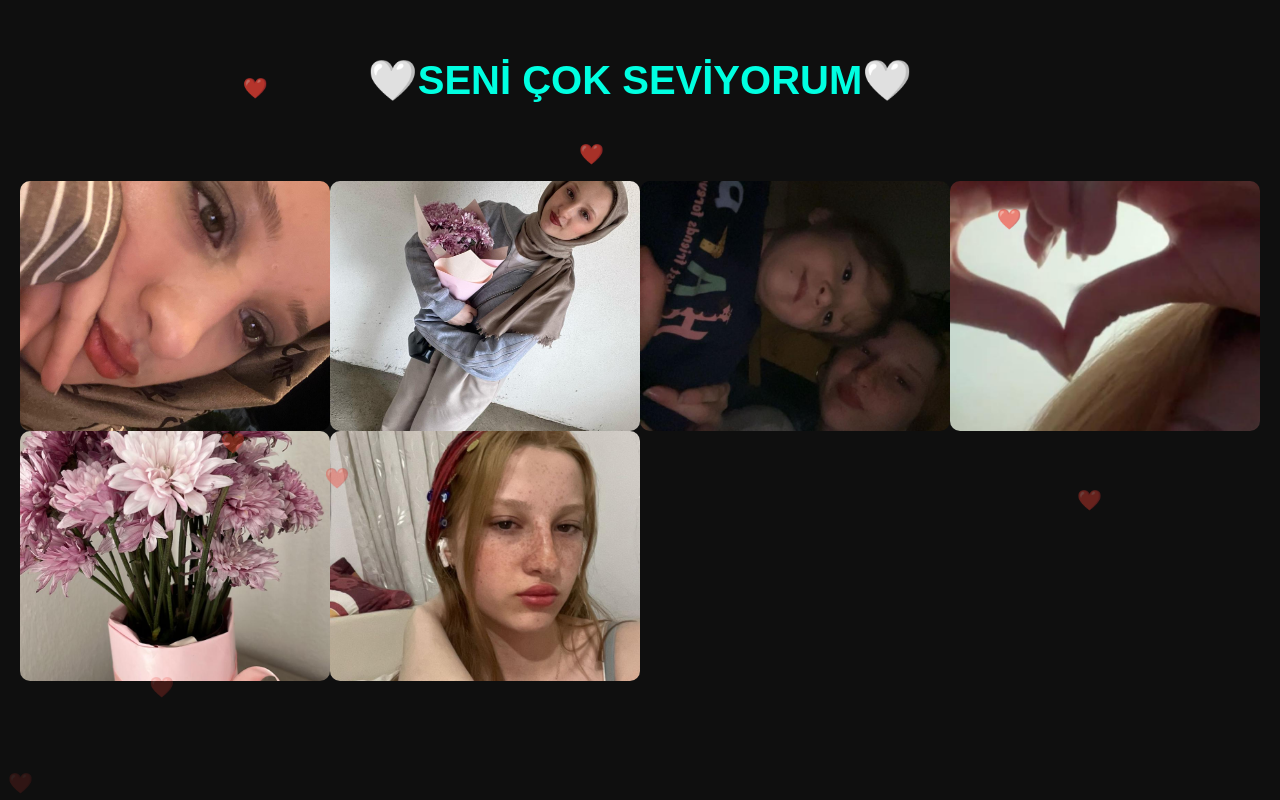
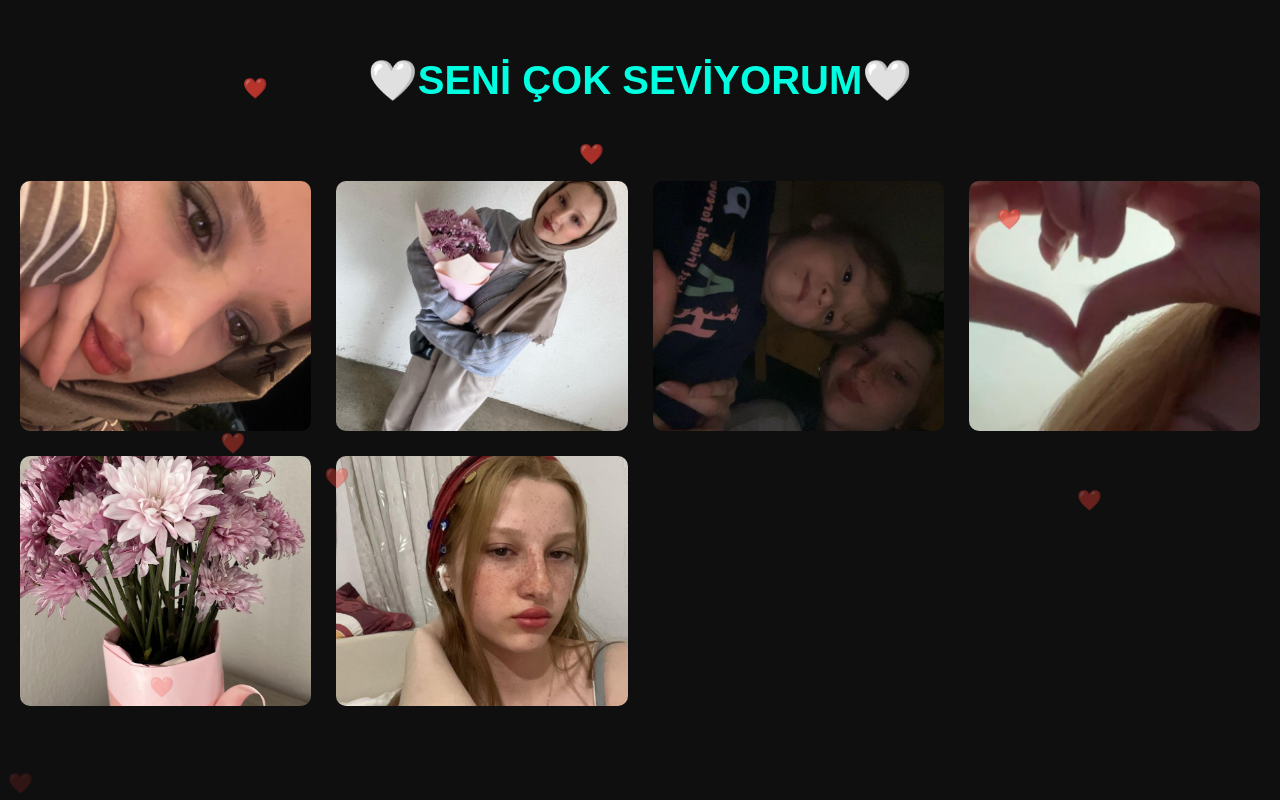
Before and after one commit to onurjz/galeri-49284djs92js9, a plain HTML site: page index.html in a window 1280 px wide. Drawn offline with Linux system fonts and the light colour scheme.

Commit message:
Update index.html

```diff
--- a/index.html
+++ b/index.html
@@ -30,7 +30,7 @@
         .gallery {
             display: grid;
             grid-template-columns: repeat(auto-fit, minmax(250px, 1fr));
-            gap: 25pxpx;
+            gap: 25px;
             padding: 20px;
         }
 
```
